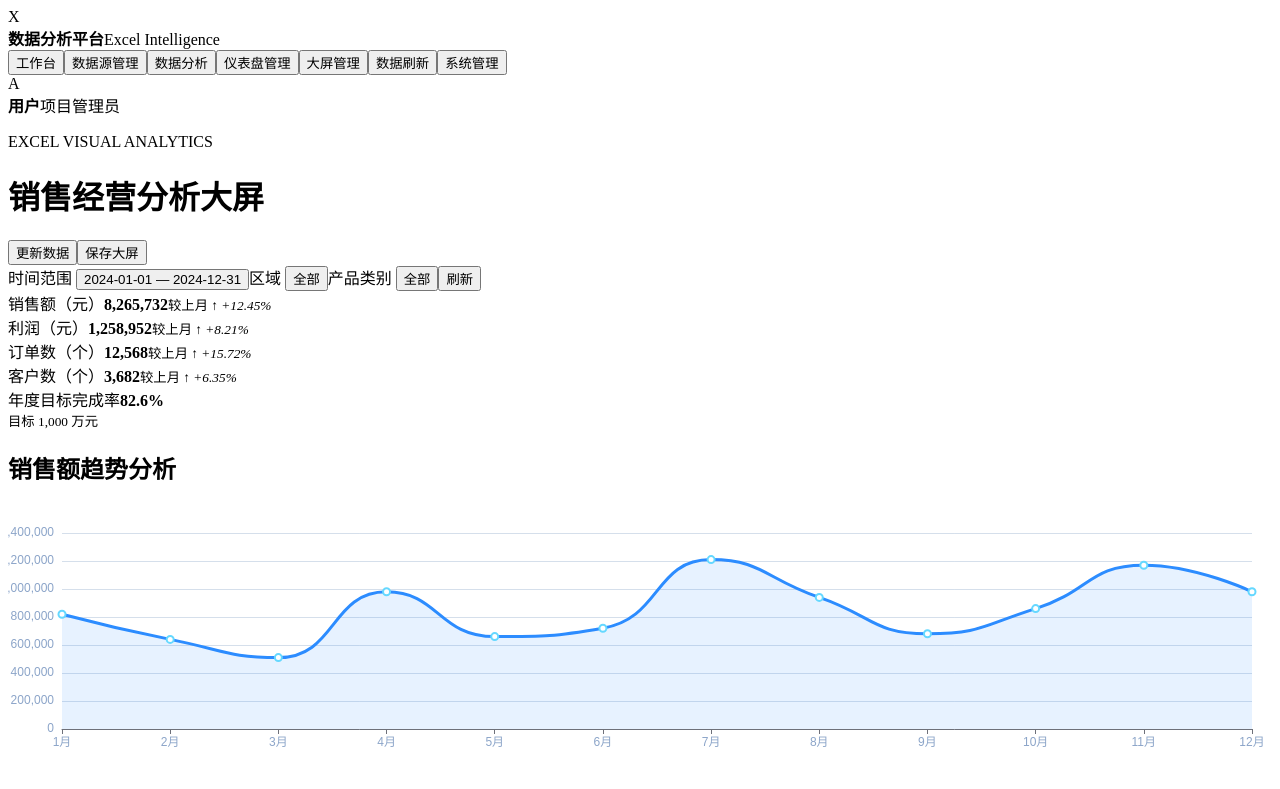
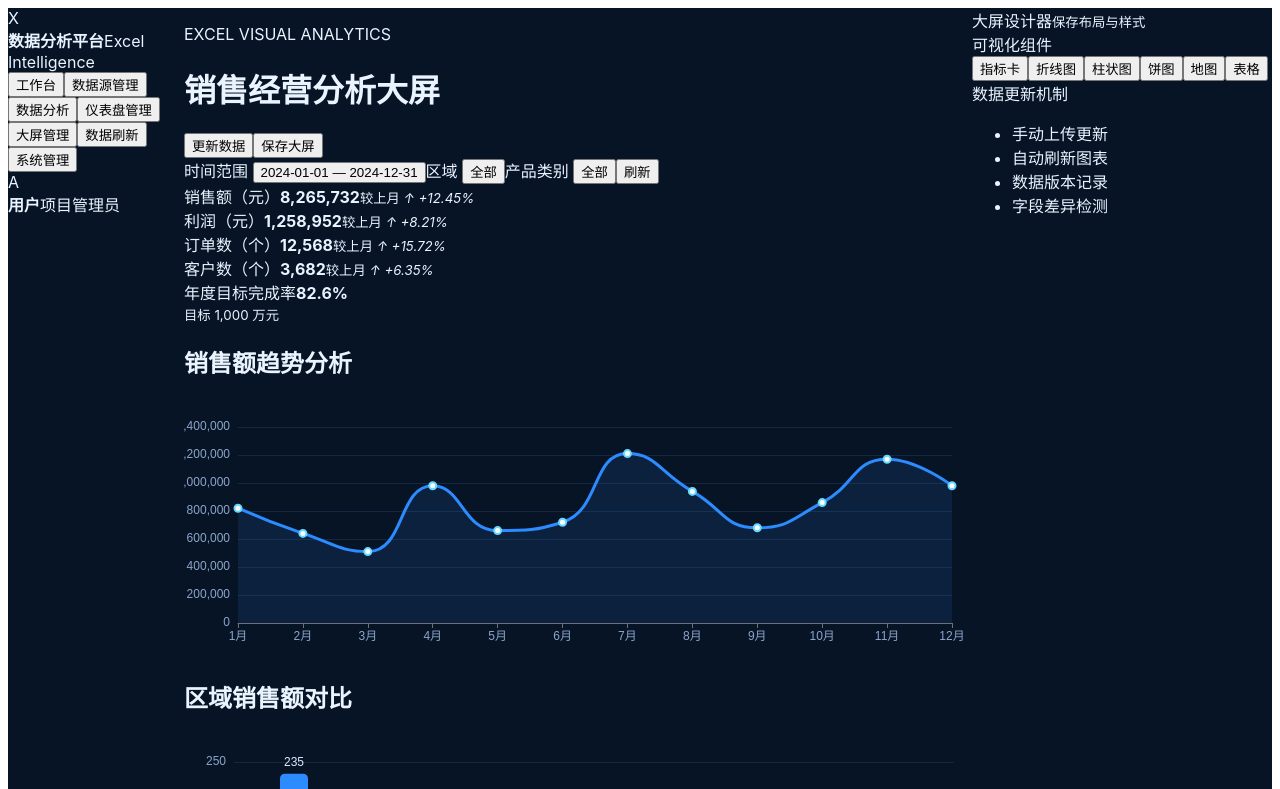
Before and after one commit to irilscats/excel-visual-analytics, a React (Vite) app in the folder apps/web/: page / in a window 1280 px wide. Shown: the top 789 px of the page. Built offline with nearby package versions, Linux system fonts and the light colour scheme.

Commit message:
feat(web): apply application shell layout

```diff
--- a/apps/web/src/App.tsx
+++ b/apps/web/src/App.tsx
@@ -1,10 +1,11 @@
 import Dashboard from './components/Dashboard';
 import DesignerPanel from './components/DesignerPanel';
 import Sidebar from './components/Sidebar';
+import { layoutStyles } from './styles';
 
 function App() {
   return (
-    <div className="app-shell">
+    <div style={layoutStyles.shell}>
       <Sidebar />
       <Dashboard />
       <DesignerPanel />
```
